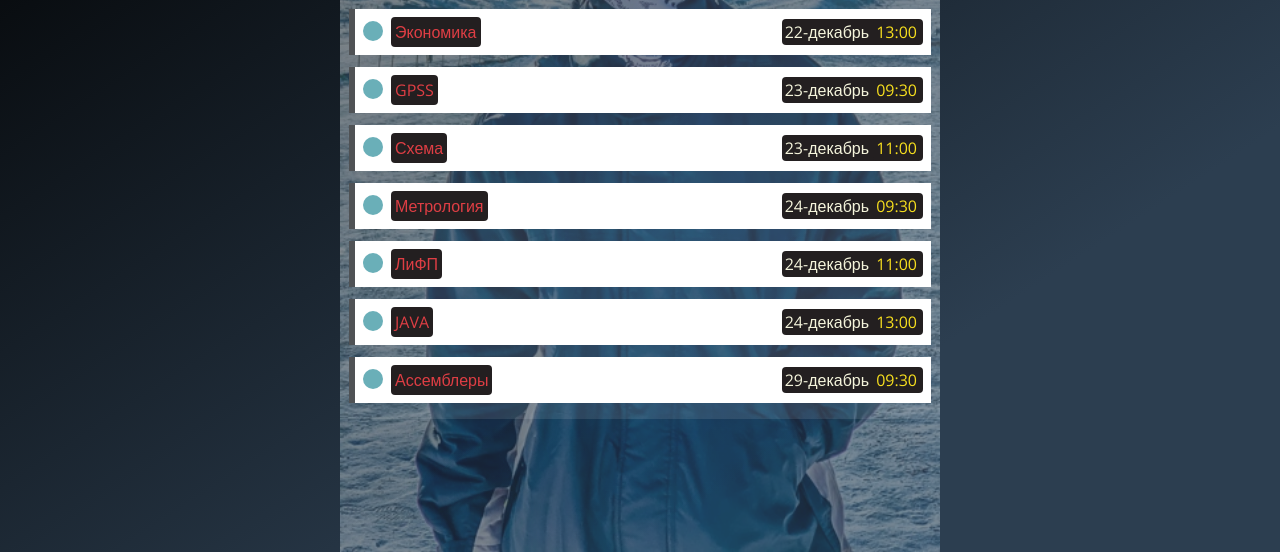
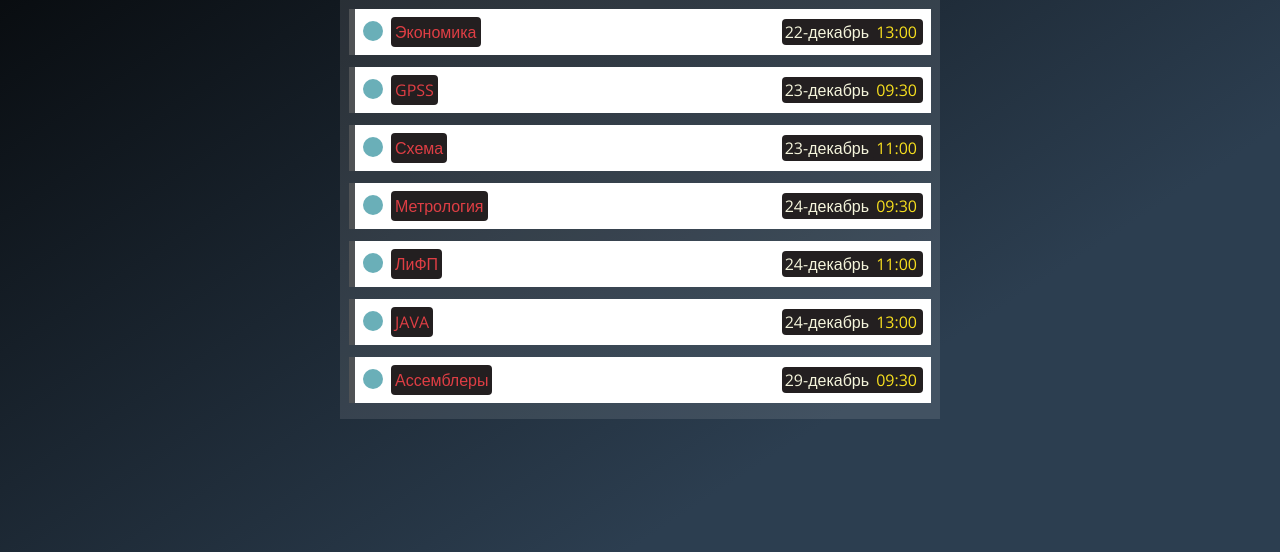
Before and after one commit to micronkh/ivt, a website: page docs/plate.html in a window 1280 px wide. Shown: the part 248-800 px from the top of the page. Drawn offline with nearby package versions, Linux system fonts and the light colour scheme.

Commit message:
Add files via upload

```diff
--- a/docs/css/plate.css
+++ b/docs/css/plate.css
@@ -12,18 +12,6 @@
 
 a{text-decoration: none;}
 
-body::after {
-	content: '';
-	width: 100%;
-	height: 100%;
-	position: fixed;
-	background-image: url(../img/bg.jpg);
-	background-position: center;
-	background-repeat: no-repeat;
-	background-size: 600px;
-	z-index: -1;
-	opacity: 0.4;
-}
 
 .wrapper {
     color: #000;
@@ -1124,8 +1112,6 @@
 }
 
 
-
-
 .cross {
 	text-decoration: line-through;
 	opacity: 0.5;
```
